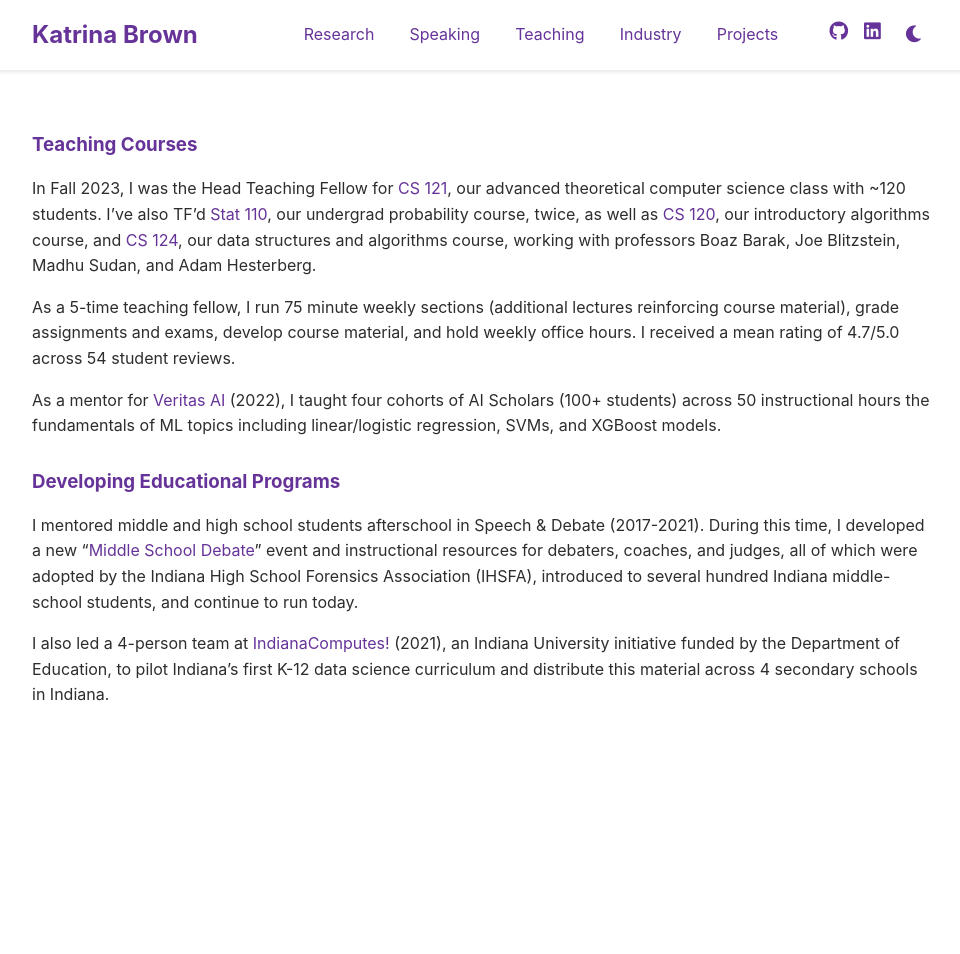
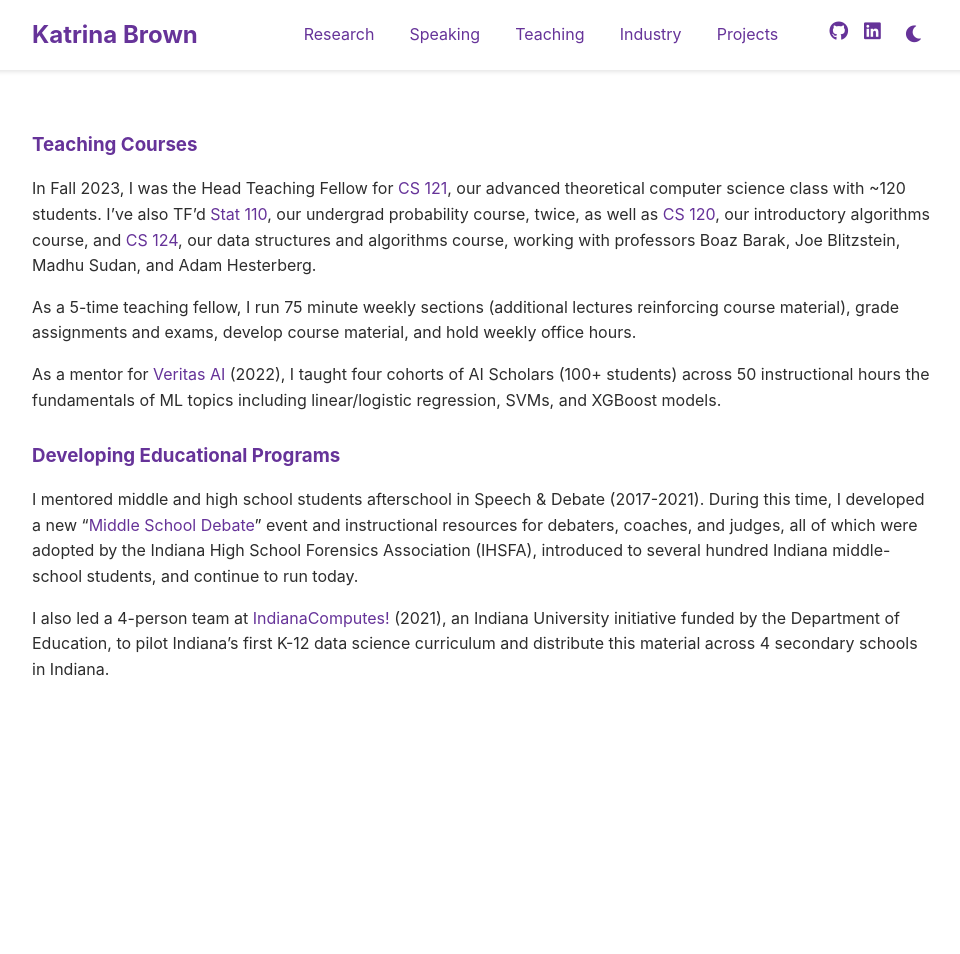
Before and after one commit to brownkat6/katrinarbrown, a Jekyll site: the page built from docs/teaching.md, in a window 1280 px wide. Shown: the whole page, without its empty margins (158-1118 px from the left). Built offline with Jekyll 4.4.1, drawn with Linux system fonts in a browser that asks for light colours.

Commit message:
new paper uwu

```diff
--- a/docs/teaching.md
+++ b/docs/teaching.md
@@ -7,7 +7,7 @@ title: Teaching
 
 In Fall 2023, I was the Head Teaching Fellow for [CS 121](https://cs121.boazbarak.org/syllabus/), our advanced theoretical computer science class with ~120 students. I've also TF'd [Stat 110](https://projects.iq.harvard.edu/stat110/home), our undergrad probability course, twice, as well as [CS 120](https://salil.seas.harvard.edu/class/cs120-intro-algorithms-and-their-limitations), our introductory algorithms course, and [CS 124](https://docs.google.com/spreadsheets/d/1rji0U07-zhpOa_-ywt0ruELNUz_r-wdT_2tlELduuVo/edit?gid=0#gid=0), our data structures and algorithms course, working with professors Boaz Barak, Joe Blitzstein, Madhu Sudan, and Adam Hesterberg.
 
-As a 5-time teaching fellow, I run 75 minute weekly sections (additional lectures reinforcing course material), grade assignments and exams, develop course material, and hold weekly office hours. I received a mean rating of 4.7/5.0 across 54 student reviews.
+As a 5-time teaching fellow, I run 75 minute weekly sections (additional lectures reinforcing course material), grade assignments and exams, develop course material, and hold weekly office hours.
 
 As a mentor for [Veritas AI](https://www.veritasai.com/ai-scholars) (2022), I taught four cohorts of AI Scholars (100+ students) across 50 instructional hours the fundamentals of ML topics including linear/logistic regression, SVMs, and XGBoost models.
 
```
